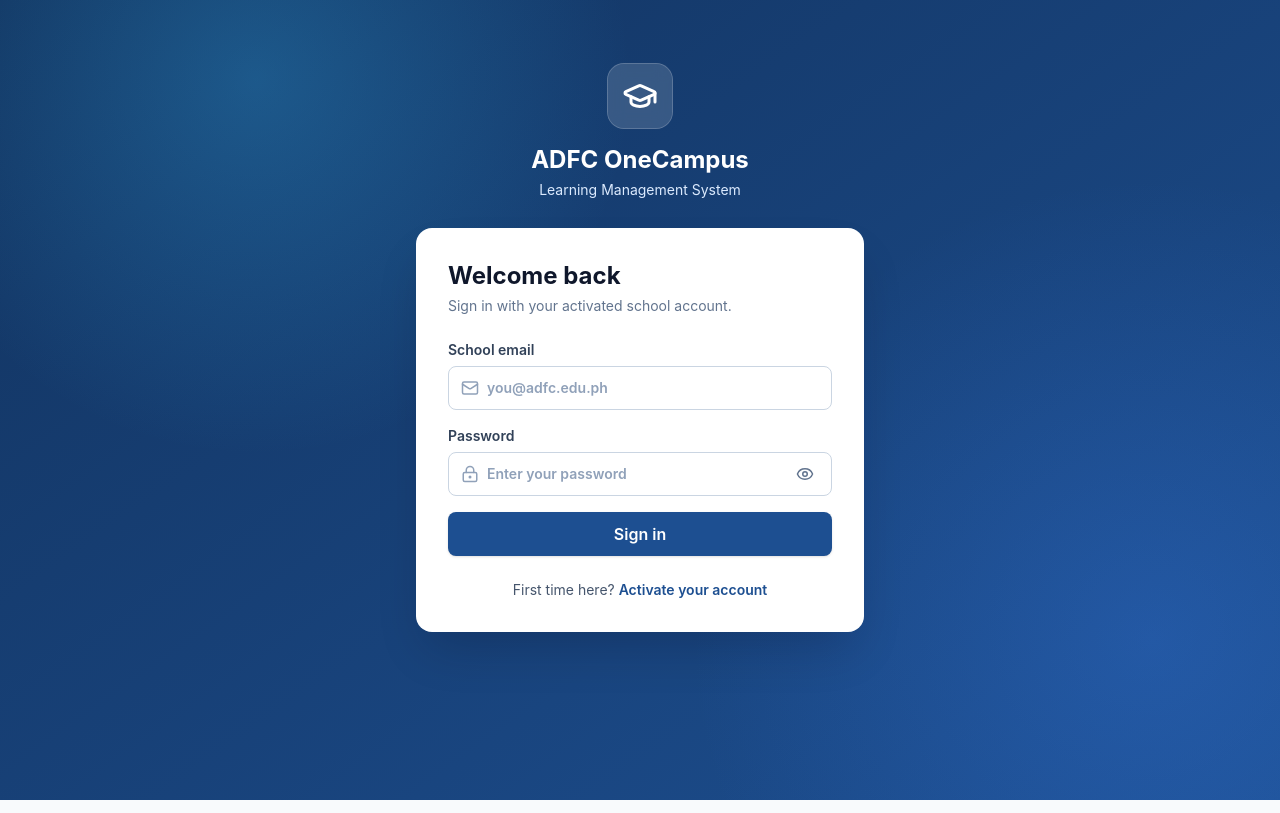
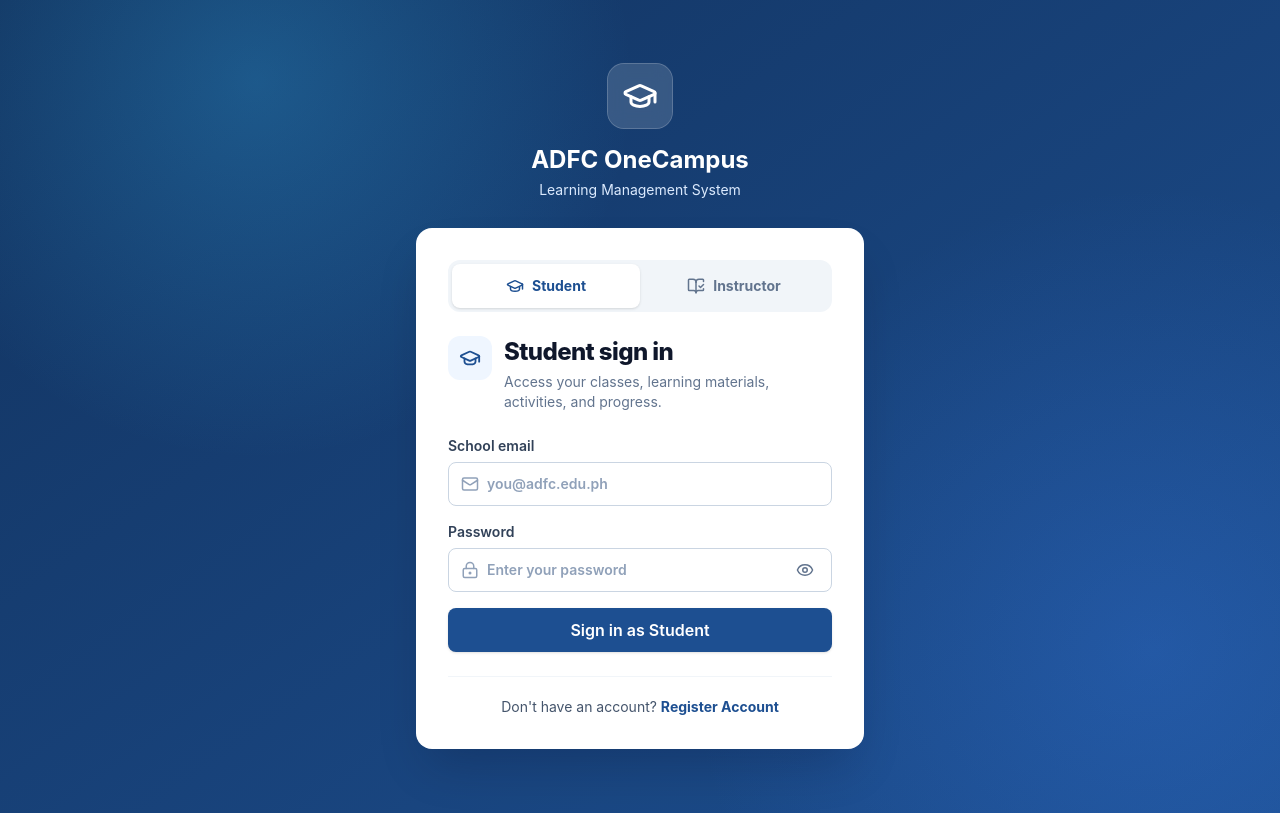
Before and after one commit to MarcTucay123/LMS, a React (Vite) app: page /login in a window 1280 px wide. Built offline with nearby package versions, Linux system fonts and the light colour scheme; no server answers.

Commit message:
Add role-specific login portals

```diff
--- a/src/hooks/useAuth.tsx
+++ b/src/hooks/useAuth.tsx
@@ -1,6 +1,7 @@
 /* eslint-disable react-refresh/only-export-components -- provider and paired hook intentionally share this module */
 import { createContext, useCallback, useContext, useEffect, useMemo, useState, type ReactNode } from 'react'
 import type { Session, User } from '@supabase/supabase-js'
+import { pendingRoleCheckKey } from '../lib/auth'
 import { supabase } from '../lib/supabase'
 import type { Profile } from '../types/database'
 
@@ -71,6 +72,10 @@ export function AuthProvider({ children }: { children: ReactNode }) {
         setLoading(false)
         return
       }
+      if (window.sessionStorage.getItem(pendingRoleCheckKey)) {
+        setLoading(false)
+        return
+      }
       setLoading(true)
       window.setTimeout(() => {
         void loadProfile(nextSession.user.id)
--- a/src/index.css
+++ b/src/index.css
@@ -26,6 +26,10 @@
   .input-wrap { @apply mt-1.5 flex min-h-11 items-center gap-2 rounded-lg border border-slate-300 bg-white px-3 text-slate-400 transition focus-within:border-brand-600 focus-within:ring-3 focus-within:ring-blue-100; }
   .input-wrap input { @apply min-w-0 flex-1 border-0 bg-transparent py-2.5 text-slate-900 outline-none placeholder:text-slate-400; }
   .icon-button { @apply -mr-1 grid size-9 place-items-center rounded-md text-slate-500 hover:bg-slate-100; }
+  .login-role-toggle { @apply mb-6 grid grid-cols-2 rounded-xl bg-slate-100 p-1; }
+  .login-role-option { @apply inline-flex min-h-11 items-center justify-center gap-2 rounded-lg px-3 text-sm font-bold text-slate-500 transition hover:text-slate-800; }
+  .login-role-option-active { @apply bg-white text-brand-700 shadow-sm; }
+  .admin-sign-in-button { @apply inline-flex min-h-11 items-center justify-center gap-2 rounded-lg bg-slate-900 px-4 py-2.5 font-semibold text-white shadow-sm transition hover:bg-slate-800 disabled:cursor-not-allowed disabled:opacity-60; }
   .nav-link { @apply flex items-center gap-3 rounded-lg px-3 py-2.5 text-sm font-medium text-slate-600 transition hover:bg-slate-50 hover:text-slate-900; }
   .nav-link-active { @apply bg-brand-50 font-semibold text-brand-700 hover:bg-brand-50 hover:text-brand-700; }
   .state-card { @apply flex min-h-36 items-start justify-center gap-3 rounded-xl border border-slate-200 bg-white p-8 text-slate-600 shadow-sm; }
--- /dev/null
+++ b/src/lib/auth.ts
@@ -0,0 +1,11 @@
+import type { UserRole } from '../types/database'
+
+export type LoginPortal = UserRole
+
+export const pendingRoleCheckKey = 'adfc-lms-pending-role-check'
+
+export const roleLabels: Record<LoginPortal, string> = {
+  student: 'Student',
+  instructor: 'Instructor',
+  admin: 'Administrator',
+}
--- a/src/pages/LoginPage.tsx
+++ b/src/pages/LoginPage.tsx
@@ -1,17 +1,55 @@
 import { useState, type FormEvent } from 'react'
 import { Link, useLocation, useNavigate } from 'react-router-dom'
-import { Eye, EyeOff, LockKeyhole, Mail } from 'lucide-react'
+import {
+  ArrowLeft,
+  BookOpenCheck,
+  Eye,
+  EyeOff,
+  GraduationCap,
+  LockKeyhole,
+  Mail,
+  ShieldCheck,
+  UserRound,
+} from 'lucide-react'
+import { pendingRoleCheckKey, roleLabels, type LoginPortal } from '../lib/auth'
 import { supabase } from '../lib/supabase'
+
+const portalDetails: Record<LoginPortal, { title: string; description: string; icon: typeof UserRound }> = {
+  student: {
+    title: 'Student sign in',
+    description: 'Access your classes, learning materials, activities, and progress.',
+    icon: GraduationCap,
+  },
+  instructor: {
+    title: 'Instructor sign in',
+    description: 'Manage your assigned classes and learning activities.',
+    icon: BookOpenCheck,
+  },
+  admin: {
+    title: 'Administrator sign in',
+    description: 'Secure access for authorized ADFC system administrators.',
+    icon: ShieldCheck,
+  },
+}
 
 export function LoginPage() {
   const navigate = useNavigate()
   const location = useLocation()
+  const [portal, setPortal] = useState<LoginPortal>('student')
   const [email, setEmail] = useState('')
   const [password, setPassword] = useState('')
   const [showPassword, setShowPassword] = useState(false)
   const [submitting, setSubmitting] = useState(false)
   const [error, setError] = useState<string | null>(null)
   const message = (location.state as { message?: string } | null)?.message
+  const details = portalDetails[portal]
+  const PortalIcon = details.icon
+
+  const selectPortal = (nextPortal: LoginPortal) => {
+    setPortal(nextPortal)
+    setError(null)
+    setPassword('')
+  }
 
   const handleSubmit = async (event: FormEvent) => {
     event.preventDefault()
@@ -20,24 +58,79 @@ export function LoginPage() {
       setError('Enter your school email and password.')
       return
     }
+
     setSubmitting(true)
-    const { error: signInError } = await supabase.auth.signInWithPassword({ email: email.trim(), password })
-    setSubmitting(false)
-    if (signInError) {
-      setError(signInError.message === 'Invalid login credentials' ? 'Incorrect email or password.' : signInError.message)
+    window.sessionStorage.setItem(pendingRoleCheckKey, portal)
+    const { data: signInData, error: signInError } = await supabase.auth.signInWithPassword({ email: email.trim(), password })
+    if (signInError || !signInData.user) {
+      window.sessionStorage.removeItem(pendingRoleCheckKey)
+      setSubmitting(false)
+      setError(signInError?.message === 'Invalid login credentials' ? 'Incorrect email or password.' : signInError?.message ?? 'Unable to sign in.')
       return
     }
+
+    const { data: profile, error: profileError } = await supabase
+      .from('profiles')
+      .select('role, status')
+      .eq('id', signInData.user.id)
+      .single()
+
+    window.sessionStorage.removeItem(pendingRoleCheckKey)
+
+    if (profileError || !profile) {
+      await supabase.auth.signOut()
+      setSubmitting(false)
+      setError('No LMS profile is linked to this account. Contact an administrator.')
+      return
+    }
+    if (profile.status !== 'active') {
+      await supabase.auth.signOut()
+      setSubmitting(false)
+      setError('Your account is not active. Contact an administrator.')
+      return
+    }
+    if (profile.role !== portal) {
+      await supabase.auth.signOut()
+      setSubmitting(false)
+      setError(`This account is registered as ${roleLabels[profile.role]}. Please use the ${roleLabels[profile.role]} sign-in form.`)
+      return
+    }
+
+    await supabase.auth.refreshSession()
+    setSubmitting(false)
     navigate('/dashboard', { replace: true })
   }
 
   return (
     <>
-      <div className="mb-6">
-        <h2 className="text-2xl font-bold text-slate-900">Welcome back</h2>
-        <p className="mt-1 text-sm text-slate-500">Sign in with your activated school account.</p>
+      {portal !== 'admin' ? (
+        <div className="login-role-toggle" aria-label="Select account type">
+          <button type="button" className={portal === 'student' ? 'login-role-option login-role-option-active' : 'login-role-option'} onClick={() => selectPortal('student')}>
+            <GraduationCap size={18} /> Student
+          </button>
+          <button type="button" className={portal === 'instructor' ? 'login-role-option login-role-option-active' : 'login-role-option'} onClick={() => selectPortal('instructor')}>
+            <BookOpenCheck size={18} /> Instructor
+          </button>
+        </div>
+      ) : (
+        <button type="button" className="mb-5 inline-flex items-center gap-2 text-sm font-bold text-brand-700 hover:text-brand-800" onClick={() => selectPortal('instructor')}>
+          <ArrowLeft size={17} /> Back to instructor sign in
+        </button>
+      )}
+
+      <div className="mb-6 flex items-start gap-3">
+        <div className={`grid size-11 shrink-0 place-items-center rounded-xl ${portal === 'admin' ? 'bg-slate-900 text-white' : 'bg-blue-50 text-brand-700'}`}>
+          <PortalIcon size={22} aria-hidden="true" />
+        </div>
+        <div>
+          <h2 className="text-2xl font-extrabold tracking-tight text-slate-900">{details.title}</h2>
+          <p className="mt-1 text-sm leading-5 text-slate-500">{details.description}</p>
+        </div>
       </div>
+
       {message && <div className="mb-4 rounded-lg border border-emerald-200 bg-emerald-50 p-3 text-sm text-emerald-800">{message}</div>}
       {error && <div className="mb-4 rounded-lg border border-red-200 bg-red-50 p-3 text-sm text-red-800" role="alert">{error}</div>}
+
       <form onSubmit={handleSubmit} className="space-y-4" noValidate>
         <label className="field-label">
           School email
@@ -47,9 +140,21 @@ export function LoginPage() {
           Password
           <span className="input-wrap"><LockKeyhole size={18} /><input type={showPassword ? 'text' : 'password'} autoComplete="current-password" value={password} onChange={(event) => setPassword(event.target.value)} placeholder="Enter your password" /><button type="button" className="icon-button" onClick={() => setShowPassword((value) => !value)} aria-label={showPassword ? 'Hide password' : 'Show password'}>{showPassword ? <EyeOff size={18} /> : <Eye size={18} />}</button></span>
         </label>
-        <button className="button-primary w-full" disabled={submitting}>{submitting ? 'Signing in…' : 'Sign in'}</button>
+        <button className={`w-full ${portal === 'admin' ? 'admin-sign-in-button' : 'button-primary'}`} disabled={submitting}>
+          {submitting ? 'Signing in…' : `Sign in as ${roleLabels[portal]}`}
+        </button>
       </form>
-      <p className="mt-6 text-center text-sm text-slate-600">First time here? <Link className="font-semibold text-brand-700 hover:text-brand-800" to="/activate">Activate your account</Link></p>
+
+      {portal === 'instructor' && (
+        <button type="button" className="mt-4 flex w-full items-center justify-center gap-2 text-sm font-bold text-slate-600 hover:text-brand-700" onClick={() => selectPortal('admin')}>
+          <ShieldCheck size={17} /> Sign In as Admin
+        </button>
+      )}
+
+      <div className="mt-6 border-t border-slate-100 pt-5 text-center">
+        <p className="text-sm text-slate-600">Don&apos;t have an account? <Link className="font-bold text-brand-700 hover:text-brand-800" to="/activate">Register Account</Link></p>
+        {portal === 'admin' && <p className="mt-2 text-xs text-slate-400">Administrator registration is managed by ADFC.</p>}
+      </div>
     </>
   )
 }
```
